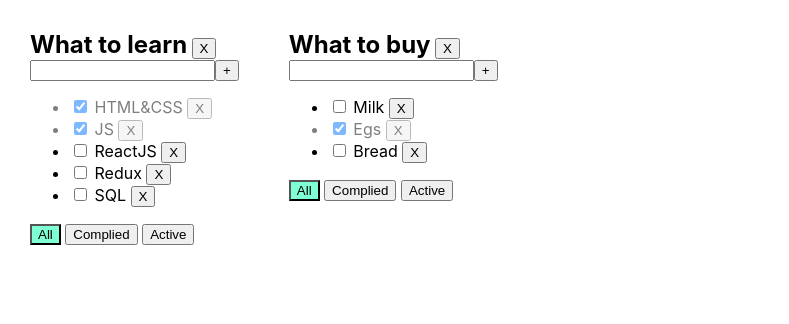
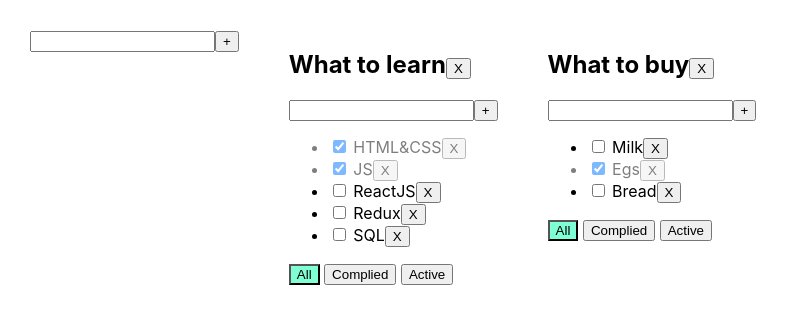
Before and after one commit to AnatoliyPologovoy/todolist, a React (Create React App) app: page / in a window 1280 px wide. Shown: the top 324 px of the page, without its empty margins (0-789 px from the left). Built offline with nearby package versions, Linux system fonts and the light colour scheme.

Commit message:
after 6 lessons

```diff
--- a/src/App.tsx
+++ b/src/App.tsx
@@ -2,6 +2,7 @@ import React, {useState} from 'react';
 import './App.css';
 import {FilterType, TaskType, Todolist} from "./Todolist";
 import {v1} from "uuid";
+import {AddItemForm} from "./addItemForm";
 
 export type TodoListType = {
     id: string
@@ -14,8 +15,10 @@ export type TasksStateType = {
 }
 
 function App(): JSX.Element {
+    //BLL:
     const tdlId_1 = v1()
     const tdlId_2 = v1()
+
     const [todoLists, setTodoLists] = useState<Array<TodoListType>>([
         {id: tdlId_1, title: 'What to learn', filter: 'all'},
         {id: tdlId_2, title: 'What to buy', filter: 'all'}
@@ -36,13 +39,28 @@ function App(): JSX.Element {
                 {id: v1(), title: "Bread", isDone: false},
             ]
         })
-    console.log(tasks)
+
 
     const removeTodoList = (todoListId: string) => {
         setTodoLists(todoLists.filter(tdl => tdl.id !== todoListId))
         const newTasks = {...tasks}
         delete newTasks[todoListId]
         setTask(newTasks)
+    }
+    const addTodoList = (title: string) => {
+        const newTodo: TodoListType = {
+            id: v1(),
+            title,
+            filter: 'all'
+        }
+        setTodoLists([...todoLists, newTodo])
+        setTask({[newTodo.id]: [], ...tasks})
+    }
+
+    const changeTitleTodolist = (todoListId: string, title: string) => {
+        setTodoLists(
+            todoLists.map(tdl => tdl.id === todoListId ? {...tdl, title} : tdl)
+        )
     }
 
     const removeTask = (taskId: string, todoListId: string) => {
@@ -54,6 +72,12 @@ function App(): JSX.Element {
     const changeIsDoneTask = (taskId: string, newIsDown: boolean, todoListId: string) => {
         const updatedTasks = tasks[todoListId].map(task => {
             return task.id === taskId ? {...task, isDone: newIsDown} : task
+        })
+        setTask({...tasks, [todoListId]: updatedTasks})
+    }
+    const changeTitleTask = (taskId: string, title: string, todoListId: string) => {
+        const updatedTasks = tasks[todoListId].map(task => {
+            return task.id === taskId ? {...task, title} : task
         })
         setTask({...tasks, [todoListId]: updatedTasks})
     }
@@ -73,9 +97,9 @@ function App(): JSX.Element {
         //     foundTodoList.filter = filterValue
         //     setTodoLists([...todoLists])
         // }
-
     }
 
+    //UI:
     const filteringTasksForRender = (tasks: TaskType[], filter: FilterType) => {
         const filteredTasks = tasks
         switch (filter) {
@@ -102,6 +126,8 @@ function App(): JSX.Element {
                 addTask={addTask}
                 changeFilter={changeFilter}
                 removeTodoList={removeTodoList}
+                changeTitleTask={changeTitleTask}
+                changeTitleTodolist={changeTitleTodolist}
             />
         )
     })
@@ -109,6 +135,7 @@ function App(): JSX.Element {
 
     return (
         <div className="App">
+            <AddItemForm addItem={addTodoList}/>
             {todoListsComponents}
         </div>
     );
--- /dev/null
+++ b/src/EditableSpan.tsx
@@ -0,0 +1,41 @@
+import React, {ChangeEvent, FC, useState} from 'react';
+
+type EditableSpanPropsType = {
+    title: string
+    classes: string
+    changeTitle: (newTitle: string) => void
+}
+
+const EditableSpan: FC<EditableSpanPropsType> = ({title, classes, changeTitle}) => {
+    const [isEditMode, setIsEditMode] = useState(false)
+    let [inputValue, setInputValue] = useState<string>(title)
+
+    const onEditMode = () => {
+        setIsEditMode(true)
+    }
+    const offEditMode = () => {
+        setIsEditMode(false)
+        changeTitle(inputValue)
+    }
+
+    const onChangeInput = (evt: ChangeEvent<HTMLInputElement>) => {
+        setInputValue(evt.currentTarget.value)
+    }
+
+    return (
+        isEditMode ?
+            <input
+                onBlur={offEditMode}
+                autoFocus
+                value={inputValue}
+                onChange={onChangeInput}
+            /> :
+            <span className={classes}
+                  onDoubleClick={onEditMode}
+            >
+                {title}
+            </span>
+    );
+};
+
+export default EditableSpan;
--- a/src/Todolist.tsx
+++ b/src/Todolist.tsx
@@ -1,5 +1,7 @@
 import React, {ChangeEvent, KeyboardEvent, useState} from "react";
 import s from "./todolist.module.css";
+import {AddItemForm} from "./addItemForm";
+import EditableSpan from "./EditableSpan";
 
 
 type TodolistPropsType = {
@@ -12,6 +14,8 @@ type TodolistPropsType = {
     addTask: (titleTask: string, todoListId: string) => void
     changeFilter: (filter: FilterType, todoListId: string) => void
     removeTodoList: (todoListId: string) => void
+    changeTitleTask: (taskId: string, newTitle: string, todoListId: string) => void
+    changeTitleTodolist: (todoListId: string, title: string) => void
 }
 
 export type TaskType = {
@@ -32,71 +36,54 @@ export function Todolist(props: TodolistPropsType) {
         changeStatusTask,
         addTask,
         changeFilter,
-        removeTodoList
+        removeTodoList,
+        changeTitleTask,
+        changeTitleTodolist
     } = props
 
-    let [inputValue, setInputValue] = useState<string>('')
-    let [error, setError] = useState<string | null>(null)
-
+    const changeTitleTodolistCallBack = (newTitle: string) => {
+        changeTitleTodolist(todoListId, newTitle)
+    }
 
     //Tasks array
     const renderTasksList = tasks.map(task => {
-
+        const changeTaskTitle = (newTitle: string) => {
+            changeTitleTask(task.id ,newTitle, todoListId)
+        }
         return (
             <li key={task.id} className={task.isDone ? s.isDone : ''}>
                 <input type="checkbox"
                        checked={task.isDone}
-                       onChange={(event) => {changeStatusTask(task.id, event.currentTarget.checked, todoListId)}}
+                       onChange={(event) => {
+                           changeStatusTask(task.id, event.currentTarget.checked, todoListId)
+                       }}
                 />&nbsp;
-                {task.title}&nbsp;
-                <button onClick={() =>removeTask(task.id, todoListId)}>X</button>
+                <EditableSpan title={task.title} classes={''} changeTitle={changeTaskTitle}/>
+                <button onClick={() => removeTask(task.id, todoListId)}>X</button>
             </li>
         )
     })
 
 
     //adding new tasks (button)
-    const addTaskButtonHandler = () => {
-        if (inputValue.trim() !== '') {
-            addTask(inputValue.trim(), todoListId);
-        }
-        else {
-            setError('Field is required')
-        }
-        setInputValue('');
+    const addItem = (title: string) => {
+        addTask(title, todoListId);
     }
-    //input
-    const onChangeInput = (evt: ChangeEvent<HTMLInputElement>) => {
-        setError('') //remove error when we start change input
-        setInputValue(evt.currentTarget.value)
-    }
-    const onKeyInputHandler = (evt: KeyboardEvent<HTMLInputElement>) => {
-        if (evt.key === 'Enter') {
-            addTaskButtonHandler()
-        }
-    }
+
     //remove todoList
     const removeTodoListOnClickHandler = () => {
         removeTodoList(todoListId)
     }
 
-
     return (
         <div>
             <div>
-                <h2 style={{display: "inline"}}>{title}</h2>&nbsp;
-                <button onClick={removeTodoListOnClickHandler}>X</button>
+                <h2>
+                    <EditableSpan title={title} classes={''} changeTitle={changeTitleTodolistCallBack}/>
+                    <button onClick={removeTodoListOnClickHandler}>X</button>
+                </h2>
             </div>
-
-            <input
-                value={inputValue}
-                type="text"
-                onChange={onChangeInput}
-                onKeyDown={onKeyInputHandler}
-                className={error ? s.error : ''}
-            />
-            <button onClick={addTaskButtonHandler}>+</button>
-            { error && <div className={s.errorMessage}>{error}</div>}
+            <AddItemForm addItem={addItem}/>
             <ul>
                 {renderTasksList}
             </ul>
@@ -107,7 +94,7 @@ export function Todolist(props: TodolistPropsType) {
             &nbsp;
             <button onClick={() => {
                 changeFilter('complied', todoListId)
-            } } className={filter === 'complied' ? s.activeFilter : ''}>Complied
+            }} className={filter === 'complied' ? s.activeFilter : ''}>Complied
             </button>
             &nbsp;
             <button onClick={() => {
--- /dev/null
+++ b/src/addItemForm.tsx
@@ -0,0 +1,53 @@
+import React, {ChangeEvent, FC, KeyboardEvent, useState} from 'react';
+import s from "./todolist.module.css";
+
+type AddItemFormPropsType = {
+    addItem: (title: string) => void
+}
+
+
+export const AddItemForm: FC<AddItemFormPropsType> = ({addItem}) => {
+    let [inputValue, setInputValue] = useState<string>('')
+    let [error, setError] = useState<string | null>(null)
+
+    const onChangeInput = (evt:ChangeEvent<HTMLInputElement>) => {
+        setError('') //remove error when we start change input
+        setInputValue(evt.currentTarget.value)
+    }
+
+    const addItemHandler = () => {
+        const trimmedValue = inputValue.trim()
+        if (trimmedValue !== '') {
+            addItem(trimmedValue);
+        }
+        else {
+            setError('Field is required')
+        }
+        setInputValue('');
+    }
+
+
+    const onKeyInputHandler = (evt: KeyboardEvent<HTMLInputElement>) => {
+        if (evt.key === 'Enter') {
+            addItemHandler()
+        }
+    }
+
+
+    //const maxTitleLength = 20
+    //const isAddTaskPossible: boolean | null = !inputValue.length || inputValue.length > maxTitleLength || error
+
+    return (
+        <div>
+            <input
+                value={inputValue}
+                type="text"
+                onChange={onChangeInput}
+                onKeyDown={onKeyInputHandler}
+                className={error ? s.error : ''}
+            />
+            <button onClick={addItemHandler}>+</button>
+            { error && <div className={s.errorMessage}>{error}</div>}
+        </div>
+    );
+};
```
